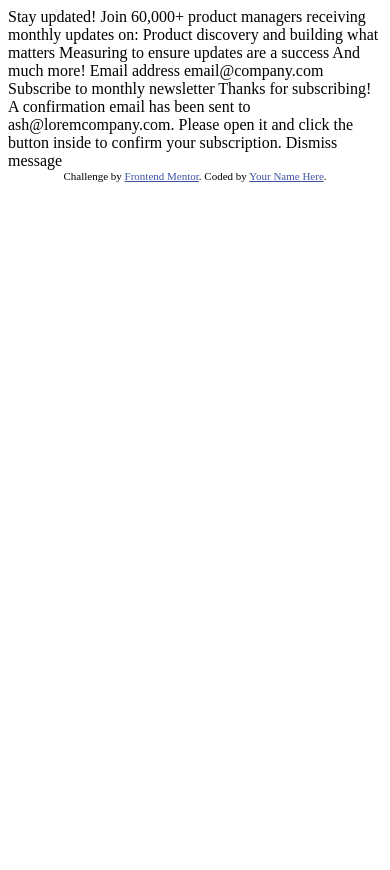
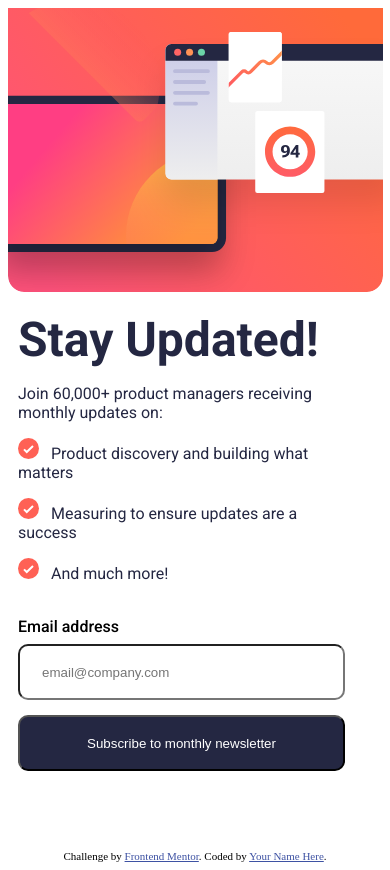
Before and after one commit to BomberQLF/NewsLetter, a plain HTML site: page index.html in a window 390 px wide. Before the commit the page ends 844 px from the top, so only its background shows below. Drawn offline with Linux system fonts and the light colour scheme.

Commit message:
Save 20/06
Started the design of the newsletter in mobile first for 375px

```diff
--- a/index.html
+++ b/index.html
@@ -1,52 +1,58 @@
 <!DOCTYPE html>
 <html lang="en">
+
 <head>
   <meta charset="UTF-8">
-  <meta name="viewport" content="width=device-width, initial-scale=1.0"> <!-- displays site properly based on user's device -->
-
+  <meta name="viewport" content="width=device-width, initial-scale=1.0">
+  <link rel="stylesheet" href="style.css">
+  <link rel="preconnect" href="https://fonts.googleapis.com">
+  <link rel="preconnect" href="https://fonts.gstatic.com" crossorigin>
+  <link
+    href="https://fonts.googleapis.com/css2?family=Roboto:ital,wght@0,100;0,300;0,400;0,500;0,700;0,900;1,100;1,300;1,400;1,500;1,700;1,900&display=swap"
+    rel="stylesheet">
   <link rel="icon" type="image/png" sizes="32x32" href="./assets/images/favicon-32x32.png">
 
   <title>Frontend Mentor | Newsletter sign-up form with success message</title>
 
   <!-- Feel free to remove these styles or customise in your own stylesheet 👍 -->
   <style>
-    .attribution { font-size: 11px; text-align: center; }
-    .attribution a { color: hsl(228, 45%, 44%); }
+    .attribution {
+      font-size: 11px;
+      text-align: center;
+    }
+
+    .attribution a {
+      color: hsl(228, 45%, 44%);
+    }
   </style>
 </head>
+
 <body>
 
-  <!-- Sign-up form start -->
-
-  Stay updated!
-
-  Join 60,000+ product managers receiving monthly updates on:
-
-  Product discovery and building what matters
-  Measuring to ensure updates are a success
-  And much more!
-
-  Email address
-  email@company.com
-
-  Subscribe to monthly newsletter
-
-  <!-- Sign-up form end -->
-
-  <!-- Success message start -->
-
-  Thanks for subscribing!
-
-  A confirmation email has been sent to ash@loremcompany.com.
-  Please open it and click the button inside to confirm your subscription.
-
-  Dismiss message
-
-  <!-- Success message end -->
+  <section>
+    <div class="imgContainer">
+      <img src="/assets/images/illustration-sign-up-mobile.svg" alt="">
+    </div>
+    <div class="information">
+      <h1>Stay Updated!</h1>
+      <p>Join 60,000+ product managers receiving monthly updates on:</p>
+      <div class="itemsContainer">
+        <p class="items"><img src="/assets/images/icon-list.svg" alt="">Product discovery and building what matters</p>
+        <p class="items"><img src="/assets/images/icon-list.svg" alt="">Measuring to ensure updates are a success</p>
+        <p class="items"><img src="/assets/images/icon-list.svg" alt="">And much more!</p>
+      </div>
+      <div class="mailContainer">
+        <label for="email">Email address</label>
+        <input type="text" id="email" name="email" placeholder="email@company.com" required>
+        <button type="submit">Subscribe to monthly newsletter</button>
+      </div>
+    </div>
+  </section>
 
   <div class="attribution">
     Challenge by <a href="https://www.frontendmentor.io?ref=challenge" target="_blank">Frontend Mentor</a>.
     Coded by <a href="#">Your Name Here</a>.
   </div>
 </body>
+
 </html>
--- /dev/null
+++ b/style.css
@@ -0,0 +1,78 @@
+*,
+*::before,
+*::after {
+  box-sizing: border-box;
+}
+
+h1 {
+  font-size: 3rem;
+  margin: 15px 0;
+  font-family: "Roboto", sans-serif;
+  font-weight: 700;
+  font-style: normal;
+  color: hsl(234, 29%, 20%);
+}
+
+p {
+    color: hsl(234, 29%, 20%);
+    font-family: "Roboto", sans-serif;
+    font-weight: 400;
+    font-style: normal;
+}
+
+.information {
+  margin-left: 10px;
+  width: 327px;
+  height: 478px;
+}
+
+.imgContainer > img {
+    width: 375px;
+    height: 284px;
+}
+
+.information img {
+    margin-right: 12px;
+}
+
+section {
+  margin: 0 auto 0 auto;
+  flex-wrap: wrap;
+  height: 842px;
+  width: 375px;
+}
+
+.itemsContainer {
+    margin-bottom: 34px;
+}
+
+input[type="text"] {
+  width: 327px;
+  height: 56px;
+  border-radius: 10px;
+}
+
+input::placeholder {
+  padding-left: 20px;
+}
+
+button {
+  width: 327px;
+  height: 56px;
+  border-radius: 10px;
+  background-color: #242742;
+  color: white;
+}
+
+label {
+    display: flex;
+    margin-bottom: 8px;
+    font-family: "Roboto", sans-serif;
+    font-weight: 500;
+    font-style: normal;
+}
+
+input {
+    display: flex;
+    margin-bottom: 15px;
+}
```
